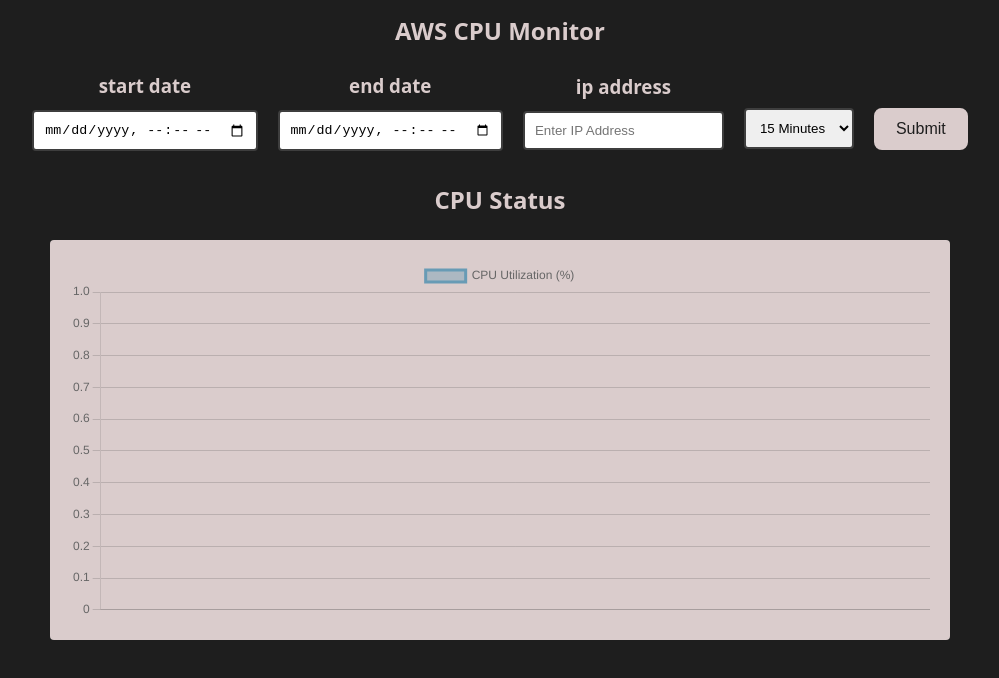
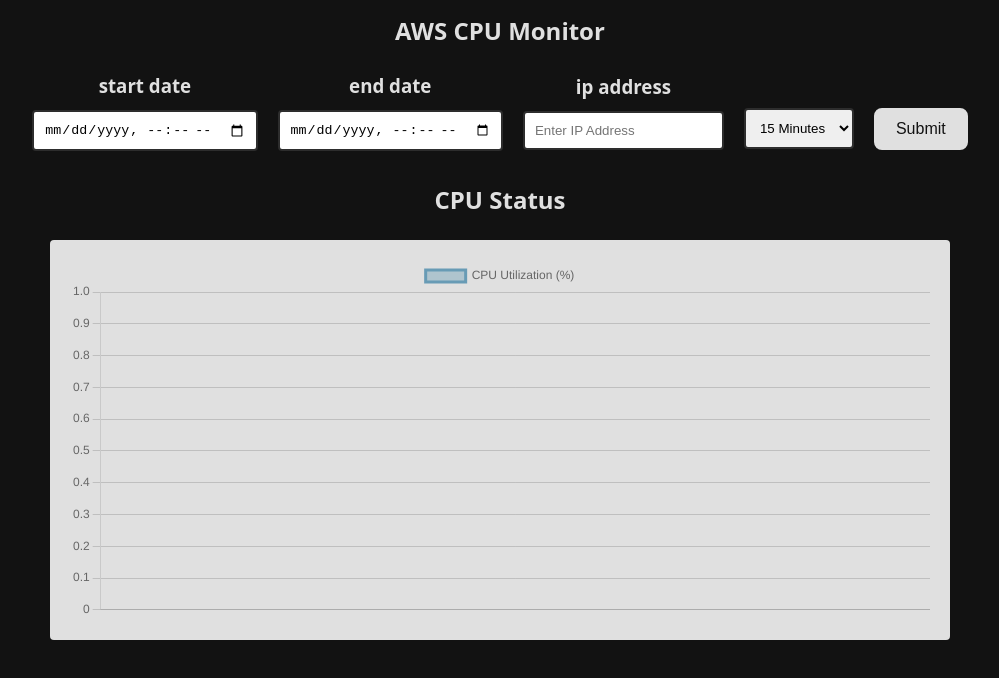
Before and after one commit to TheZohar11/CPUMonitor, a React (Vite) app in the folder faddom-monitor/: page / in a window 1280 px wide. Shown: the top 678 px of the page, without its empty margins (140-1139 px from the left). Built offline with nearby package versions, Linux system fonts and the light colour scheme.

Commit message:
modyfing colors

```diff
--- a/faddom-monitor/src/colors.css
+++ b/faddom-monitor/src/colors.css
@@ -1,9 +1,8 @@
 :root {
-  --soft-black: #1e1e1e;
-  --soft-dark-gray: #2e2e2e;
-  --soft-light-gray: #3e3e3e;
-  --soft-white: #dacccc;
+  --soft-black: #121212;
+  --soft-dark-gray: #1e1e1e;
+  --soft-light-gray: #2d2d2d;
+  --soft-white: #e0e0e0;
   --primary-blue-color: #689bb5;
-  --secondary-color: #505050;
   --error-red: #ff5d5d;
 }
```
